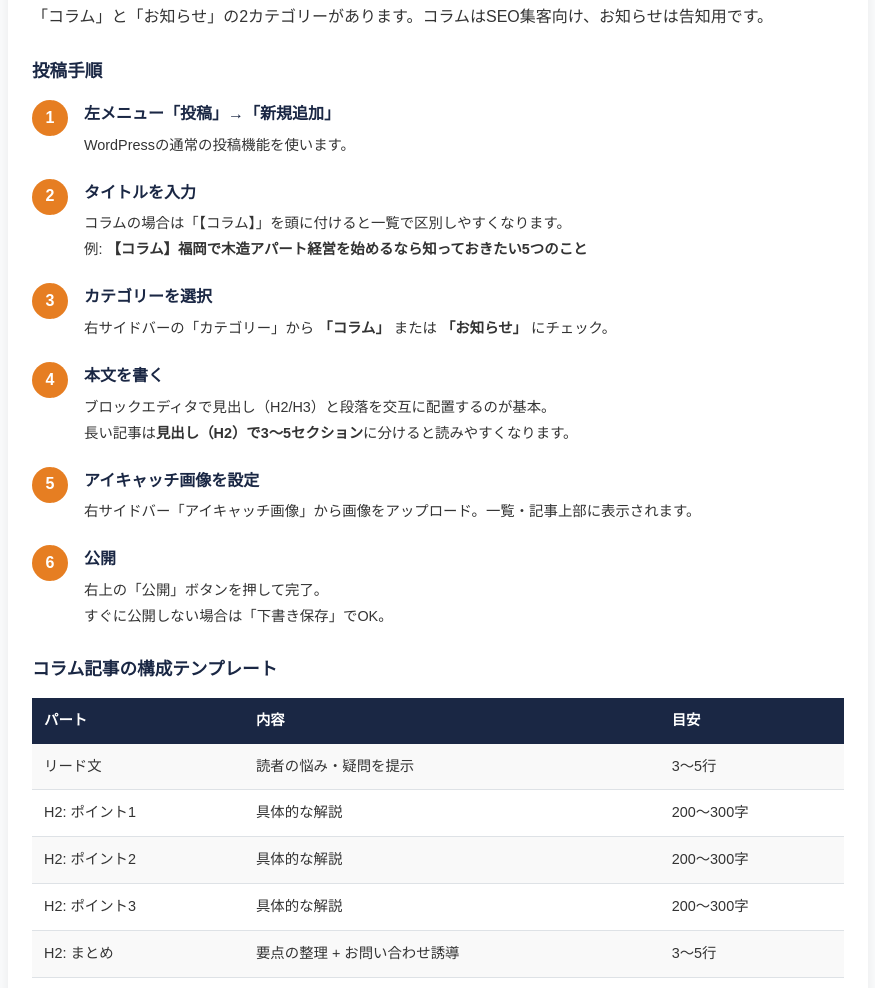
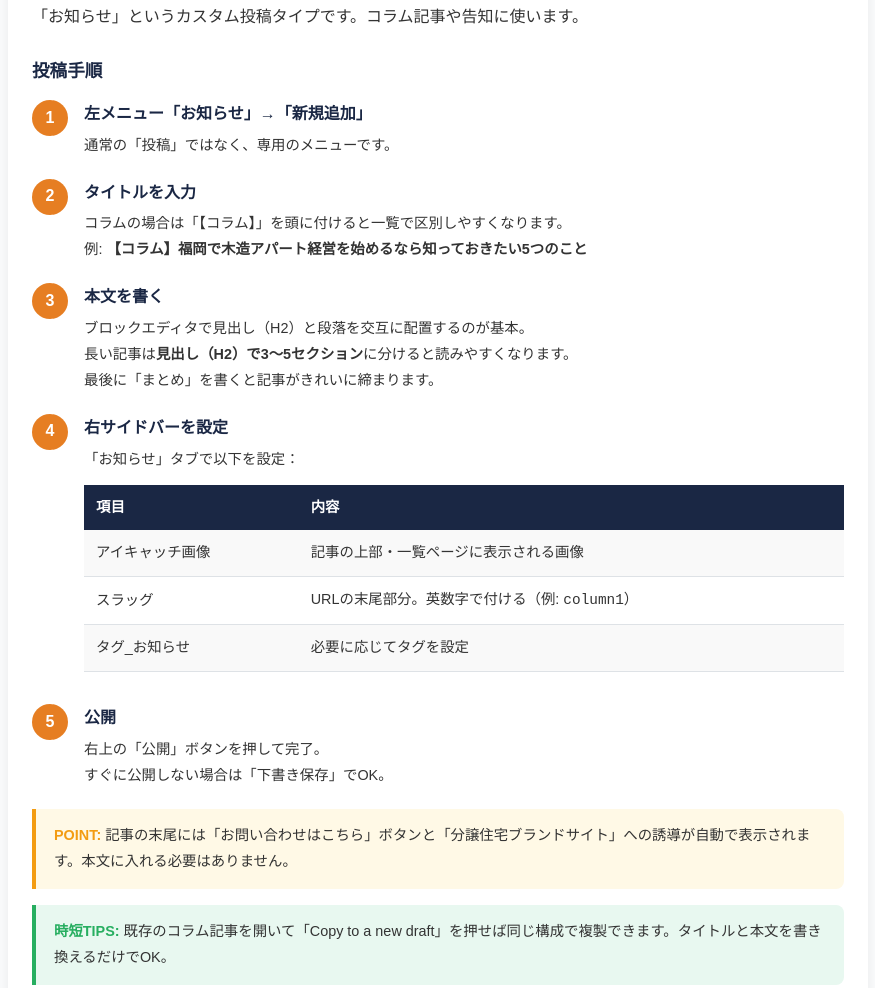
Before and after one commit to hoshizaemonn/fukuokabuild-pages, a plain HTML site: page index.html in a window 1280 px wide. Shown: the part 1716-2704 px from the top of the page, without its empty margins (202-1077 px from the left). Drawn offline with Linux system fonts and the light colour scheme.

Commit message:
ニュースセクション修正: お知らせカスタム投稿タイプの実際の管理画面に合わせて更新

```diff
--- a/index.html
+++ b/index.html
@@ -189,15 +189,15 @@
 
 <div class="card site-a">
   <span class="site-label a">f-build.co.jp</span>
-  <p>「コラム」と「お知らせ」の2カテゴリーがあります。コラムはSEO集客向け、お知らせは告知用です。</p>
+  <p>「お知らせ」というカスタム投稿タイプです。コラム記事や告知に使います。</p>
 
   <h3>投稿手順</h3>
 
   <div class="step">
     <div class="step-num">1</div>
     <div class="step-body">
-      <h4>左メニュー「投稿」&rarr;「新規追加」</h4>
-      <p>WordPressの通常の投稿機能を使います。</p>
+      <h4>左メニュー「お知らせ」&rarr;「新規追加」</h4>
+      <p>通常の「投稿」ではなく、専用のメニューです。</p>
     </div>
   </div>
 
@@ -213,30 +213,29 @@
   <div class="step">
     <div class="step-num">3</div>
     <div class="step-body">
-      <h4>カテゴリーを選択</h4>
-      <p>右サイドバーの「カテゴリー」から <strong>「コラム」</strong> または <strong>「お知らせ」</strong> にチェック。</p>
+      <h4>本文を書く</h4>
+      <p>ブロックエディタで見出し（H2）と段落を交互に配置するのが基本。<br>
+      長い記事は<strong>見出し（H2）で3〜5セクション</strong>に分けると読みやすくなります。<br>
+      最後に「まとめ」を書くと記事がきれいに締まります。</p>
     </div>
   </div>
 
   <div class="step">
     <div class="step-num">4</div>
     <div class="step-body">
-      <h4>本文を書く</h4>
-      <p>ブロックエディタで見出し（H2/H3）と段落を交互に配置するのが基本。<br>
-      長い記事は<strong>見出し（H2）で3〜5セクション</strong>に分けると読みやすくなります。</p>
+      <h4>右サイドバーを設定</h4>
+      <p>「お知らせ」タブで以下を設定：</p>
+      <table>
+        <tr><th>項目</th><th>内容</th></tr>
+        <tr><td>アイキャッチ画像</td><td>記事の上部・一覧ページに表示される画像</td></tr>
+        <tr><td>スラッグ</td><td>URLの末尾部分。英数字で付ける（例: <code>column1</code>）</td></tr>
+        <tr><td>タグ_お知らせ</td><td>必要に応じてタグを設定</td></tr>
+      </table>
     </div>
   </div>
 
   <div class="step">
     <div class="step-num">5</div>
-    <div class="step-body">
-      <h4>アイキャッチ画像を設定</h4>
-      <p>右サイドバー「アイキャッチ画像」から画像をアップロード。一覧・記事上部に表示されます。</p>
-    </div>
-  </div>
-
-  <div class="step">
-    <div class="step-num">6</div>
     <div class="step-body">
       <h4>公開</h4>
       <p>右上の「公開」ボタンを押して完了。<br>
@@ -244,18 +243,12 @@
     </div>
   </div>
 
-  <h3>コラム記事の構成テンプレート</h3>
-  <table>
-    <tr><th>パート</th><th>内容</th><th>目安</th></tr>
-    <tr><td>リード文</td><td>読者の悩み・疑問を提示</td><td>3〜5行</td></tr>
-    <tr><td>H2: ポイント1</td><td>具体的な解説</td><td>200〜300字</td></tr>
-    <tr><td>H2: ポイント2</td><td>具体的な解説</td><td>200〜300字</td></tr>
-    <tr><td>H2: ポイント3</td><td>具体的な解説</td><td>200〜300字</td></tr>
-    <tr><td>H2: まとめ</td><td>要点の整理 + お問い合わせ誘導</td><td>3〜5行</td></tr>
-  </table>
+  <div class="tip">
+    <strong>POINT:</strong> 記事の末尾には「お問い合わせはこちら」ボタンと「分譲住宅ブランドサイト」への誘導が自動で表示されます。本文に入れる必要はありません。
+  </div>
 
   <div class="good">
-    <strong>時短TIPS:</strong> Claudeに「福岡の木造アパート投資について、f-build.co.jpのコラム記事を書いて。H2見出し3〜5個、各200〜300字で」と指示すれば下書きが一瞬で完成します。
+    <strong>時短TIPS:</strong> 既存のコラム記事を開いて「Copy to a new draft」を押せば同じ構成で複製できます。タイトルと本文を書き換えるだけでOK。
   </div>
 </div>
 
```
